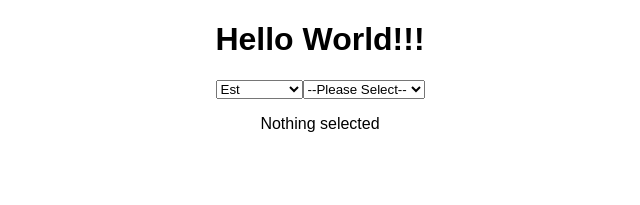
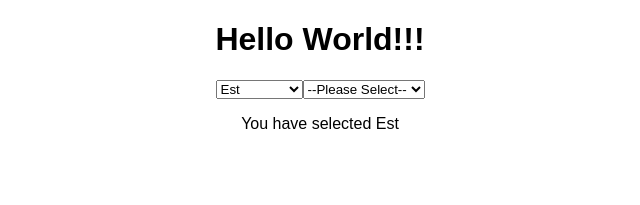
Before and after one commit to zachtownsend/React-Dynamic-Filter-Form, a React (Create React App) app: page / in a window 1280 px wide. Shown: the top 205 px of the page, without its empty margins (320-960 px from the left). Built offline with nearby package versions, Linux system fonts and the light colour scheme.

Commit message:
Changed the way dynamic text is created

```diff
--- a/src/App.js
+++ b/src/App.js
@@ -5,7 +5,6 @@ import './App.css';
 class App extends Component {
   state = {
     selectedModel: 1,
-    currentModel: false,
     models: [
       {
         "id": 1,
@@ -142,6 +141,10 @@ class App extends Component {
   }
 
   render() {
+    let currentModel = this.state.models.find((model) => {
+      return model.id === this.state.selectedModel
+    });
+
     return (
       <div style={{textAlign: 'center'}}>
         <h1>Hello World!!!</h1>
@@ -150,7 +153,7 @@ class App extends Component {
           models={this.state.models}
           onChange={this.onLinkedInputChange}
         />
-        <p>{this.state.currentModel ? 'You have selected ' + this.state.currentModel.name : 'Nothing selected'}</p>
+        <p>{currentModel ? 'You have selected ' + currentModel.name : 'Nothing selected'}</p>
       </div>
 
     );
```
